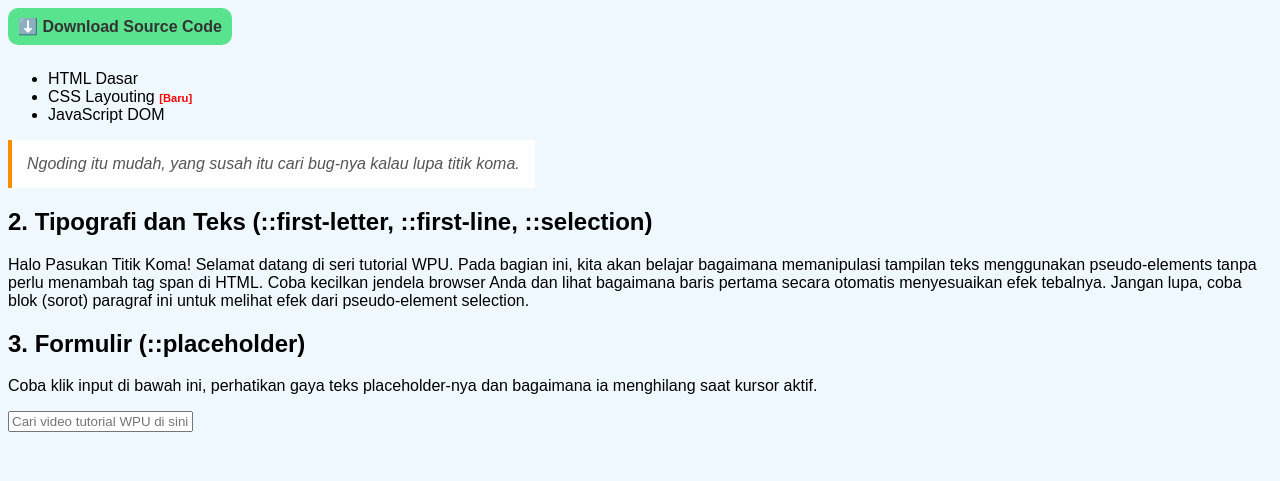
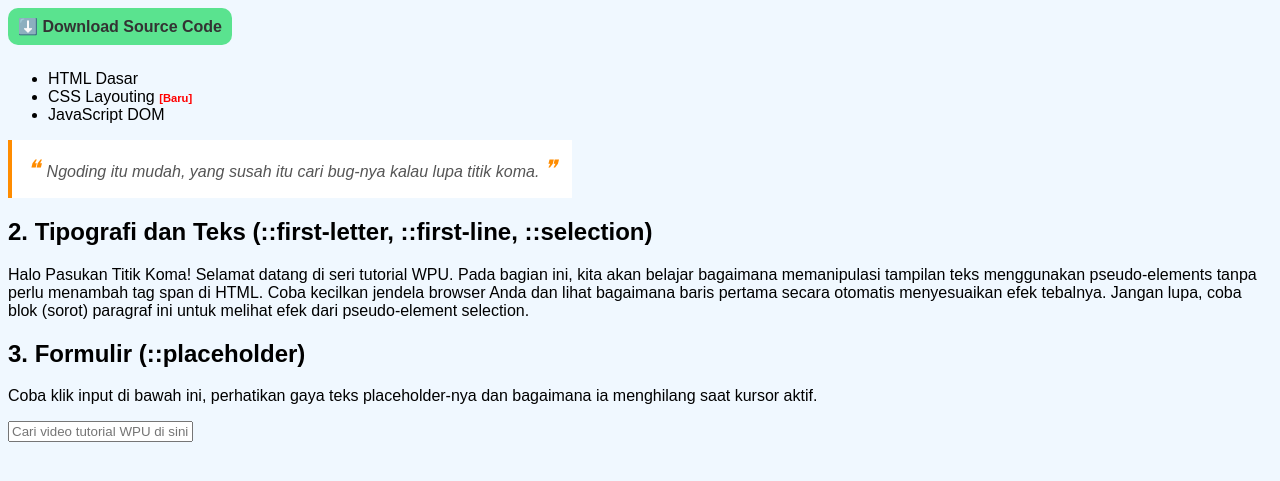
Before and after one commit to LTF-Rahendra30/belajarweb, a plain HTML site: page 09-css-selector/coba-psudo-elemment.html in a window 1280 px wide. Shown: the part 111-592 px from the top of the page. Drawn offline with Linux system fonts and the light colour scheme.

Commit message:
feat: Enhance quote styling with decorative pseudo-elements

```diff
--- a/09-css-selector/coba-psudo-elemment.html
+++ b/09-css-selector/coba-psudo-elemment.html
@@ -38,8 +38,17 @@
             display: inline-block;
         }
         .kutipan-keren::before{
-            content: " ";
+            content: "❝ ";
+            color: darkorange;
+            font-size: 1.5em;
         }
+
+        .kutipan-keren::after{
+            content: " ❞";
+            color: darkorange;
+            font-size: 1.5em;
+        }
+
     </style>
 </head>
 <body>
```
